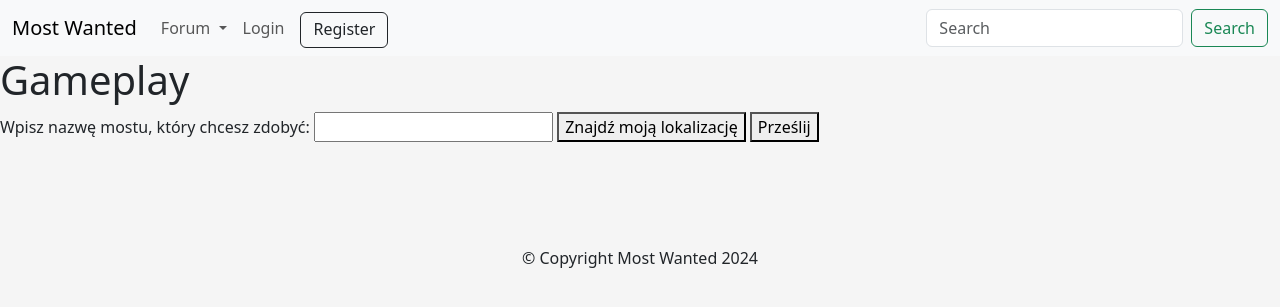
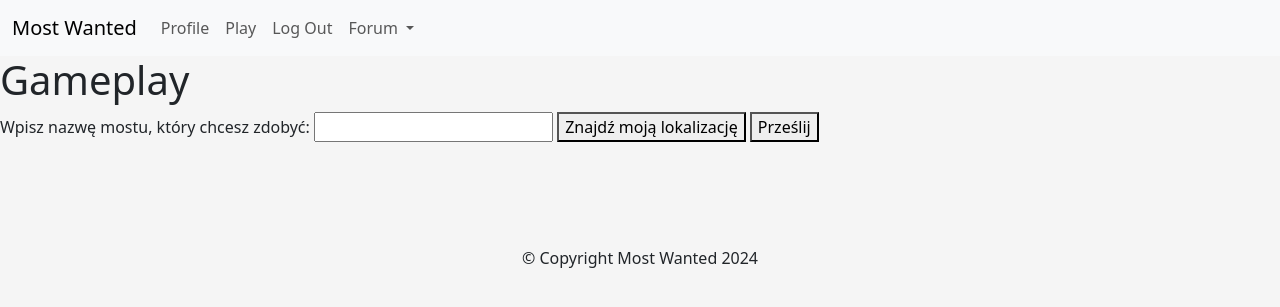
Before and after one commit to GasinskiN/Geocaching_most_wanted, a Flask app: page /gameplay in a window 1280 px wide. Shown: the top 307 px of the page. Run offline with Flask 3, Linux system fonts and the light colour scheme; a user stored in the database is signed in; some libraries are stand-ins or nearby versions.

Commit message:
Add conditionals for register and login in navbar

```diff
--- a/app/templates/partials/header.html
+++ b/app/templates/partials/header.html
@@ -24,6 +24,16 @@
         </button>
         <div class="collapse navbar-collapse" id="navbarSupportedContent">
           <ul class="navbar-nav me-auto mb-2 mb-lg-0">
+            {% if current_user.is_authenticated%}
+            <li class="nav-item">
+              <a class="nav-link" href={{ url_for('main.profile')}}>Profile</a>
+            </li>
+            <li class="nav-item">
+              <a class="nav-link" href={{ url_for('main.gameplay')}}>Play</a>
+            </li>
+            <li class="nav-item">
+              <a class="nav-link" href={{ url_for('main.logout')}}>Log Out</a>
+            </li>
             <li class="nav-item dropdown">
               <a class="nav-link dropdown-toggle" href="#" role="button" data-bs-toggle="dropdown" aria-expanded="false">
                 Forum
@@ -34,17 +44,15 @@
                 <li><a class="dropdown-item" href="/forum/most_zwierzyniecki">Most Zwierzyniecki</a></li>
               </ul>
             </li>
+            {% else %}
             <li class="nav-item">
               <a class="nav-link" href={{ url_for('main.login')}}>Login</a>
             </li>
             <li class="nav-item">
               <a button class="btn btn-outline-dark ms-2 pt-1 mt-1" href={{ url_for('main.register')}}>Register</a>
             </li>
+            {% endif %}
           </ul>
-          <form class="d-flex" role="search">
-            <input class="form-control me-2" type="search" placeholder="Search" aria-label="Search">
-            <button class="btn btn-outline-success" type="submit">Search</button>
-          </form>
         </div>
       </div>
     </nav>
```
